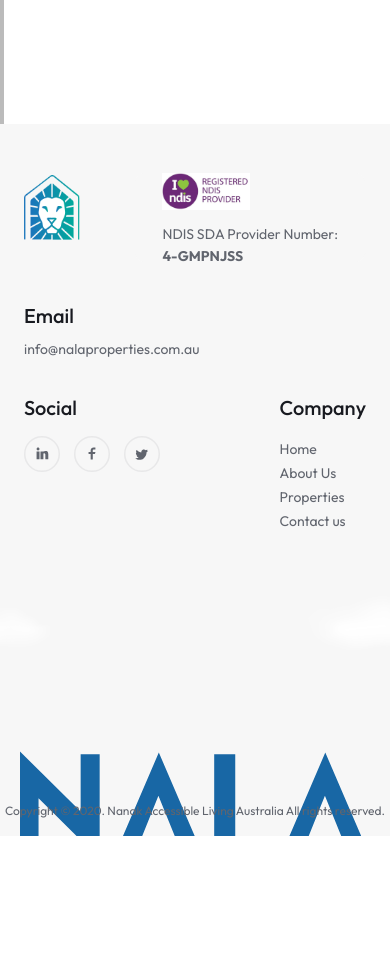
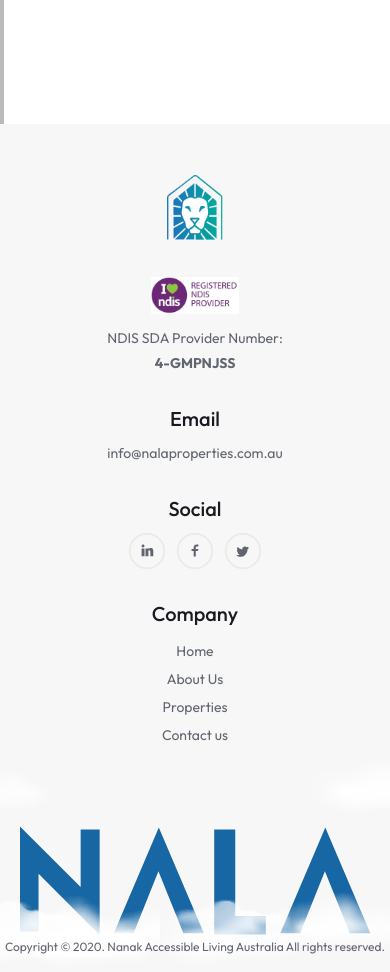
Before and after one commit to Harkirat-zethic/test_nala, a Next.js app: page / in a window 390 px wide. Shown: the part 8500-9472 px from the top of the page. Before the commit the page ends 9336 px from the top, so only its background shows below. Built offline with nearby package versions, Linux system fonts and the light colour scheme; grey boxes are pictures that could not be loaded; a web font is replaced by a local one.

Commit message:
fix: footer fix

```diff
--- a/src/components/layout/Footer.tsx
+++ b/src/components/layout/Footer.tsx
@@ -47,23 +47,66 @@ export default function Footer() {
   return (
     <footer ref={ref} className="relative overflow-hidden bg-light">
       {/* ── Top row: logo, NDIS, email, social, company ── */}
-      <div className="relative z-10 mx-auto flex flex-wrap items-start justify-between gap-10 px-[clamp(1.5rem,4.17vw,5rem)] pt-[clamp(3rem,6vw,7.25rem)] short:pt-[7vh]">
+      {/* ── Mobile layout ── */}
+      <div className="relative z-10 flex flex-col items-center gap-8 px-[1.5rem] pt-[3rem] text-center sm:px-[2rem] sm:pt-[4rem] md:hidden">
+        {/* Logo */}
+        <Link href="/" className="relative h-[4.5rem] w-[3.5rem] shrink-0">
+          <Image src="/images/footer-logo-3040ad.png" alt="NALA Properties" fill className="object-contain" />
+        </Link>
+
+        {/* NDIS */}
+        <div className="flex flex-col items-center gap-3">
+          <div className="relative h-[2.5rem] w-[5.5rem]">
+            <Image src="/images/ndis-badge.png" alt="NDIS Registered Provider" fill className="object-contain" />
+          </div>
+          <div className="flex flex-col gap-1 font-outfit text-[0.875rem] text-body">
+            <p>NDIS SDA Provider Number:</p>
+            <p className="font-bold">{COMPANY_INFO.ndisProvider}</p>
+          </div>
+        </div>
+
+        {/* Email */}
+        <div>
+          <h3 className="font-outfit text-[1.25rem] font-medium leading-[1.26em] text-primary">Email</h3>
+          <a href={`mailto:${COMPANY_INFO.email}`} className="mt-3 block font-outfit text-[0.875rem] text-body">{COMPANY_INFO.email}</a>
+        </div>
+
+        {/* Social */}
+        <div>
+          <h3 className="font-outfit text-[1.25rem] font-medium leading-[1.26em] text-primary">Social</h3>
+          <div className="mt-3 flex items-center justify-center gap-3">
+            <SocialIcon href="#" label="LinkedIn" icon="/images/social-linkedin.svg" />
+            <SocialIcon href="#" label="Facebook" icon="/images/social-facebook.svg" />
+            <SocialIcon href="#" label="Twitter" icon="/images/social-twitter.svg" />
+          </div>
+        </div>
+
+        {/* Company */}
+        <div>
+          <h3 className="font-outfit text-[1.25rem] font-medium leading-[1.26em] text-primary">Company</h3>
+          <ul className="mt-3 flex flex-col gap-1">
+            {FOOTER_LINKS.map((link) => (
+              <li key={link.href}>
+                <Link href={link.href} className="font-outfit text-[0.875rem] text-body">{link.label}</Link>
+              </li>
+            ))}
+          </ul>
+        </div>
+      </div>
+
+      {/* ── Desktop layout ── */}
+      <div className="relative z-10 mx-auto hidden md:flex md:flex-wrap md:items-start md:justify-between md:gap-10 md:px-[clamp(1.5rem,4.17vw,5rem)] md:pt-[clamp(3rem,6vw,7.25rem)] short:pt-[7vh]">
         {/* Logo */}
         <Link
           href="/"
           className={cn(
-            "relative h-[clamp(4.5rem,6.25vw,7.5rem)] short:h-[9vh] w-[clamp(3.5rem,5.36vw,6.44rem)] short:w-[7vh] shrink-0 transition-all duration-[1500ms] ease-out",
+            "relative shrink-0 transition-all duration-[1500ms] ease-out md:h-[clamp(4.5rem,6.25vw,7.5rem)] md:w-[clamp(3.5rem,5.36vw,6.44rem)] short:h-[9vh] short:w-[7vh]",
             isVisible
               ? "translate-y-0 opacity-100"
               : "translate-y-6 opacity-0"
           )}
         >
-          <Image
-            src="/images/footer-logo-3040ad.png"
-            alt="NALA Properties"
-            fill
-            className="object-contain"
-          />
+          <Image src="/images/footer-logo-3040ad.png" alt="NALA Properties" fill className="object-contain" />
         </Link>
 
         {/* NDIS badge + provider number */}
@@ -76,18 +119,11 @@ export default function Footer() {
           )}
         >
           <div className="relative h-[clamp(2.5rem,3.11vw,3.74rem)] short:h-[5vh] w-[clamp(5.5rem,7.3vw,8.77rem)] short:w-[10vh]">
-            <Image
-              src="/images/ndis-badge.png"
-              alt="NDIS Registered Provider"
-              fill
-              className="object-contain"
-            />
+            <Image src="/images/ndis-badge.png" alt="NDIS Registered Provider" fill className="object-contain" />
           </div>
           <div className="flex flex-col gap-[0.75rem] font-outfit text-[clamp(0.875rem,1.04vw,1.25rem)] short:text-[1.9vh] text-body">
             <p className="leading-[0.7em]">NDIS SDA Provider Number:</p>
-            <p className="font-bold leading-[0.8em]">
-              {COMPANY_INFO.ndisProvider}
-            </p>
+            <p className="font-bold leading-[0.8em]">{COMPANY_INFO.ndisProvider}</p>
           </div>
         </div>
 
@@ -128,7 +164,7 @@ export default function Footer() {
       </div>
 
       {/* ── NALA letters + property collage + clouds + copyright overlay ── */}
-      <div className="relative mt-4 short:mt-[16vh] h-[clamp(18rem,28vw,35rem)] w-full lg:h-[clamp(20rem,28vw,38rem)] xl:h-[clamp(26rem,30vw,45rem)] short:h-[45vh]">
+      <div className="relative mt-4 short:mt-[16vh] h-[10rem] w-full sm:h-[clamp(14rem,28vw,35rem)] lg:h-[clamp(20rem,28vw,38rem)] xl:h-[clamp(26rem,30vw,45rem)] short:h-[45vh]">
         {/* Layer 1: NALA text — shrinks from 142% to 96.5% width */}
         <img
           src="/images/nala-letters.svg"
@@ -187,10 +223,10 @@ export default function Footer() {
           />
         ))}
 
-        {/* Layer 4: Copyright — overlays on top of NALA + clouds */}
+        {/* Layer 4: Copyright — overlays on top of NALA + clouds (desktop), below on mobile */}
         <p
           className={cn(
-            "absolute bottom-0 left-0 z-20 w-full py-[clamp(1rem,1.5vw,1.75rem)] short:py-[2vh] text-center font-outfit text-[clamp(0.75rem,0.94vw,1.125rem)] short:text-[1.7vh] text-body transition-all duration-[1500ms] delay-1000 ease-out",
+            "hidden md:block absolute bottom-0 left-0 z-20 w-full py-[clamp(1rem,1.5vw,1.75rem)] short:py-[2vh] text-center font-outfit text-[clamp(0.75rem,0.94vw,1.125rem)] short:text-[1.7vh] text-body transition-all duration-[1500ms] delay-1000 ease-out",
             isVisible
               ? "translate-y-0 opacity-100"
               : "translate-y-4 opacity-0"
@@ -199,6 +235,10 @@ export default function Footer() {
           {COMPANY_INFO.copyright}
         </p>
       </div>
+      {/* Mobile copyright */}
+      <p className="relative z-20 py-4 text-center font-outfit text-[0.75rem] text-body md:hidden">
+        {COMPANY_INFO.copyright}
+      </p>
     </footer>
   );
 }
@@ -209,11 +249,13 @@ function FooterColumn({
   title,
   isVisible,
   delay,
+  className,
   children,
 }: {
   title: string;
   isVisible: boolean;
   delay: string;
+  className?: string;
   children: React.ReactNode;
 }) {
   return (
@@ -221,7 +263,8 @@ function FooterColumn({
       className={cn(
         "transition-all duration-[1500ms] ease-out",
         delay,
-        isVisible ? "translate-y-0 opacity-100" : "translate-y-6 opacity-0"
+        isVisible ? "translate-y-0 opacity-100" : "translate-y-6 opacity-0",
+        className
       )}
     >
       <h3 className="font-outfit text-[clamp(1.25rem,1.875vw,2.25rem)] short:text-[3.4vh] font-medium leading-[1.26em] text-primary">
```
